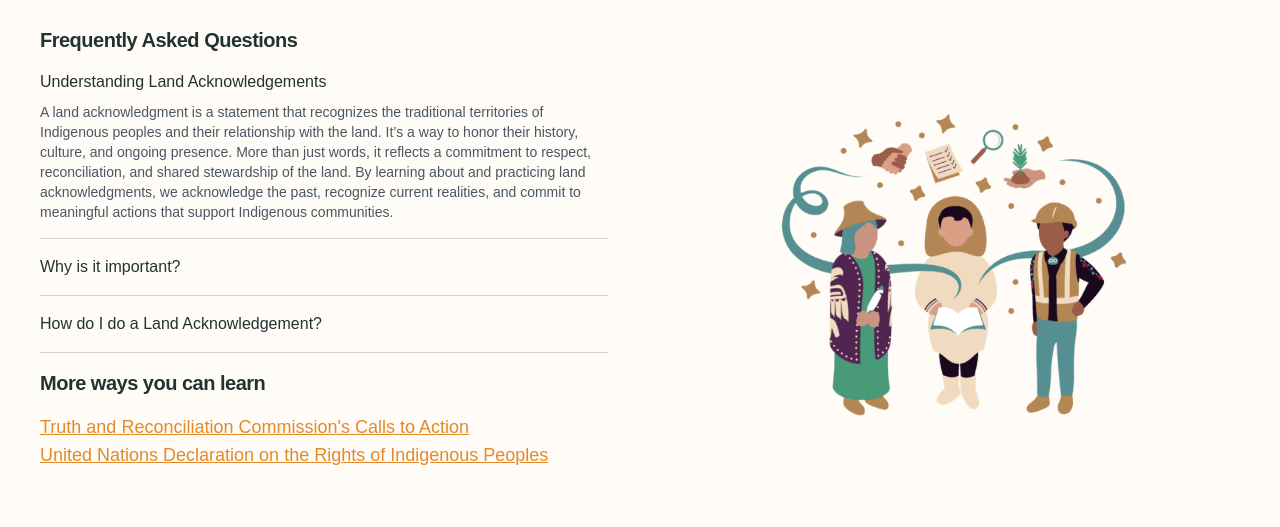
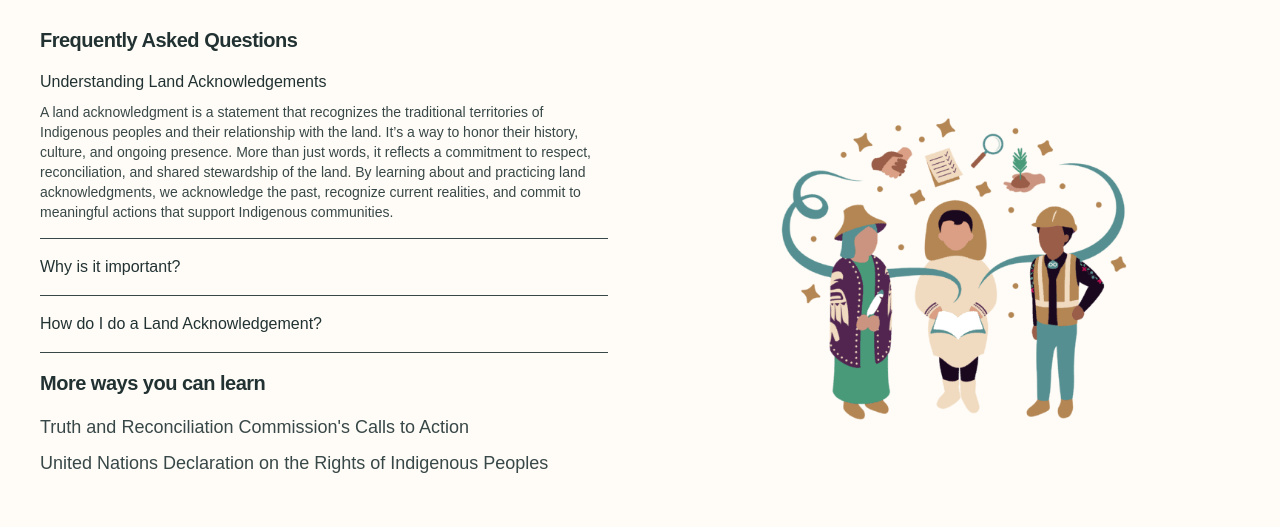
Before and after one commit to bella77-69/acknowledgingOurLands, a React (Vite) app: page /learn-more in a window 1280 px wide. Both pictures are taken after a click on the element "Understanding Land Acknowledgements". Shown: the part 214-741 px from the top of the page. Built offline with nearby package versions, Linux system fonts and the light colour scheme; no server answers.

Commit message:
finished styling the Learn More page, starting on the contact page

```diff
--- a/src/Pages/LearnMore/LearnMore.jsx
+++ b/src/Pages/LearnMore/LearnMore.jsx
@@ -1,6 +1,6 @@
 import React, { useState } from "react";
 import learn from "../../assets/Images/learn.png";
-import './LearnMore.css';
+import "./LearnMore.css";
 
 const LearnMore = () => {
   const [isOpen, setIsOpen] = useState(null);
@@ -36,7 +36,7 @@ const LearnMore = () => {
             {questions.map((question, index) => (
               <div
                 key={index}
-                className="border-b border-gray-300 dark:border-gray-600 mb-4 pb-4"
+                className="border-b border-activeLight dark:border-activeLighter mb-4 pb-4"
               >
                 <h4
                   className="text-base font-medium text-active dark:text-customWhite cursor-pointer hover:underline"
@@ -45,7 +45,7 @@ const LearnMore = () => {
                   {question}
                 </h4>
                 {isOpen === index && (
-                  <p className="mt-2 text-sm text-gray-600 dark:text-gray-400">
+                  <p className="mt-2 text-sm text-activeLight dark:text-customWhiteDarker">
                     {answers[index]}
                   </p>
                 )}
@@ -57,7 +57,7 @@ const LearnMore = () => {
             </h3>
             <div className="learn-links">
               <a
-    className="underline text-orangeHover hover:text-orange-800"
+                className="pointer text-activeLight hover:text-orangeHover dark:text-customWhiteDarker dark:hover:text-orangeHover"
                 href="https://ehprnh2mwo3.exactdn.com/wp-content/uploads/2021/01/Calls_to_Action_English2.pdf"
                 target="_blank"
                 rel="noopener noreferrer"
@@ -65,9 +65,9 @@ const LearnMore = () => {
                 Truth and Reconciliation Commission's Calls to Action
               </a>
             </div>
-<div className="learn-links">
+            <div className="learn-links mt-2">
               <a
-    className="underline text-orangeHover hover:text-orange-800"
+                             className="pointer text-activeLight hover:text-orangeHover dark:text-customWhiteDarker dark:hover:text-orangeHover"
                 href="https://www.justice.gc.ca/eng/declaration/un_declaration_EN1.pdf"
                 target="_blank"
                 rel="noopener noreferrer"
@@ -75,7 +75,6 @@ const LearnMore = () => {
                 United Nations Declaration on the Rights of Indigenous Peoples
               </a>
             </div>
-
           </div>
 
           <div className="grid grid-cols-1 gap-4 mt-8">
--- a/tailwind.config.js
+++ b/tailwind.config.js
@@ -17,18 +17,21 @@ module.exports = {
           "linear-gradient(rgba(0, 0, 0, 0.6), rgba(0, 0, 0, 0.6)), url('../src/assets/Images/hero.png')",
       },
       colors: {
-        customWhite: '#FFFCF7', // Light mode text color
+        customWhite: '#FFFCF7',// Light mode text color
+        customWhiteDarker: '#cccac6',
         customNav: '#446464',   // Light mode navbar color
         customNavDark: '#a2b2b2', // dark mode text color
         textWhite: '#e6e3de',
         active: '#223232',
+        activeLight: '#384747',
+        activeLighter: '#4e5b5b',
         hover: '#698383',
         customBlack: '#1A1A1A', // Light mode background color
         darkBackground: '#0D1117', // New: Background color for dark mode
         darkNav: '#1E2A31', // New: Navbar color for dark mode
         darkText: '#EDEDED', // New: Text color for dark mode
         cardLight: '#a2b2b2',
-        orangeHover: "#e38929",
+        orangeHover: "#f1c494",//footer hover color
       },
       fontFamily: {
         sans: ["Graphik", "sans-serif"],
```
Lines whose indentation alone changed are shown as unchanged.
